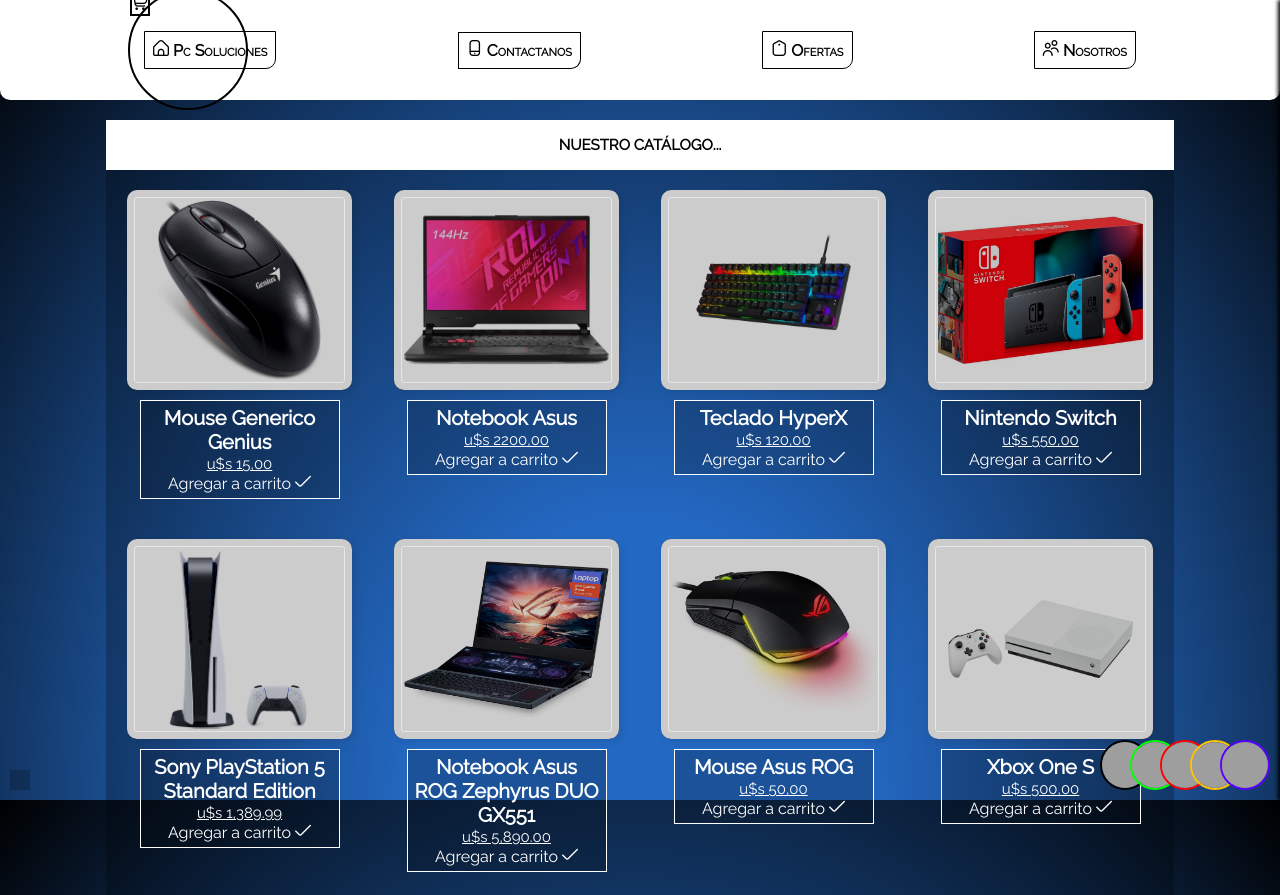
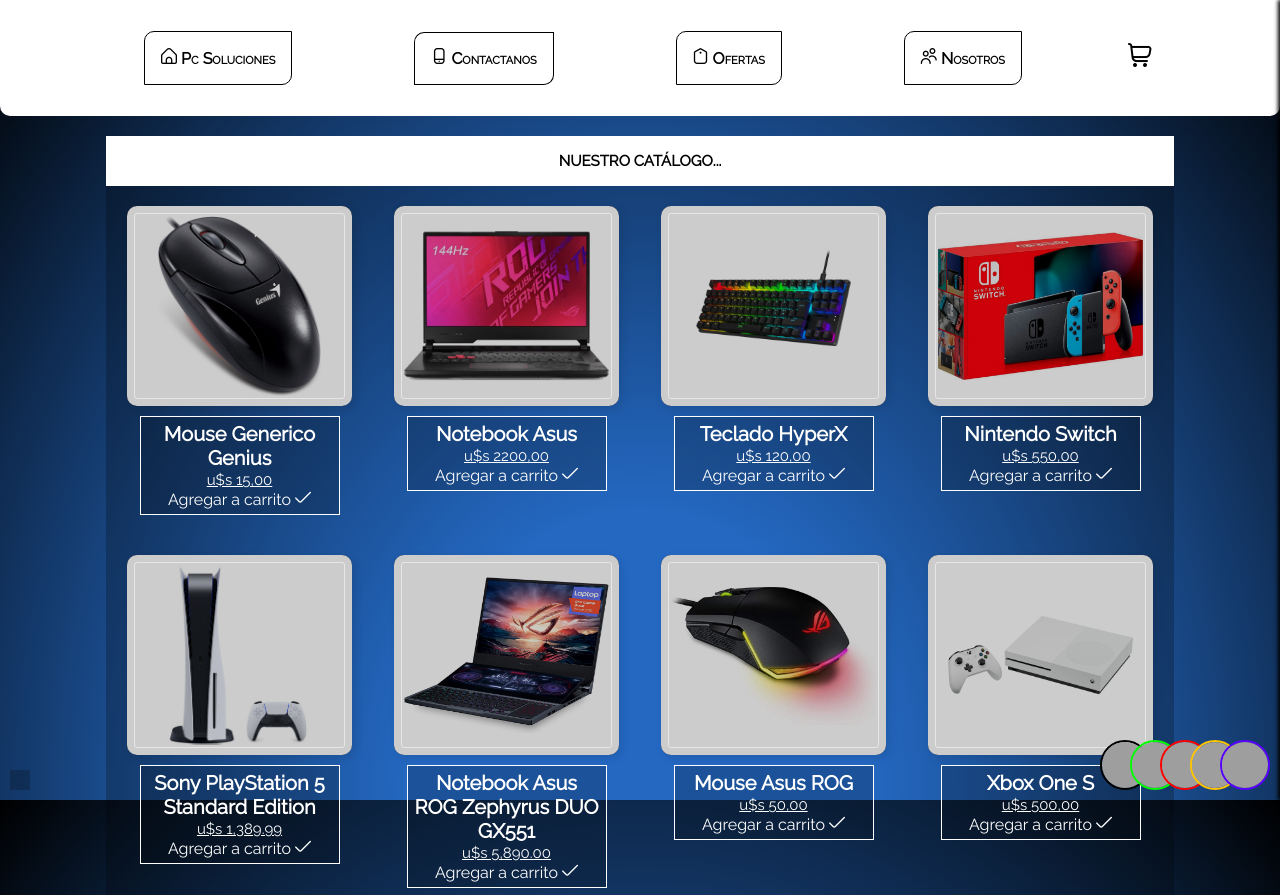
Before and after one commit to menuru/javascriptProyectoFinal, a plain HTML site: page pages/shop.html in a window 1280 px wide. Shown: the top 895 px of the page. Drawn offline with nearby package versions, Linux system fonts and the light colour scheme; some packages are replaced by stand-ins of ours; no server answers; grey boxes are pictures that could not be loaded; a script that the page names is missing.

Commit message:
Fixed cart icon

```diff
--- a/js/shop.js
+++ b/js/shop.js
@@ -42,7 +42,7 @@
 
       // console.log(precioTotal); // Para verificar que realmente esté funcionando la lógica de calcular el valor en pesos uruguayos
 
-      const venta = document.createElement("div");
+      var venta = document.createElement("div");
       venta.innerHTML = `<h5>Valor del dolar actualmente:</h5><p class='price'>UY $${precioVenta}</p>`;
 
       cotizacion.append(venta);
--- a/pages/shop.html
+++ b/pages/shop.html
@@ -19,13 +19,15 @@
 
     <header>
         <!-- Menus -->
-        <nav class="nav container">
+        <nav class="container">
             <a href="../index.html" class="menu">
                 <i class="fi-rr-home"></i> Pc Soluciones</a>
             <a id="whatsappButton"></div>
                 <a href="#" class="menu" id="btnOfertas"><i class="fi-rr-label"></i> Ofertas</a>
                 <a href="#" class="menu"><i class="fi-rr-users"></i> Nosotros</a>
-                <div class='cart-bg' id="cart-button"><i class="fi-rr-shopping-cart" id="cart-icon"></i></div>
+                <div class='cart-bg' id="cart-button">
+                    <i class="fi-rr-shopping-cart cart-icon"></i>
+                </div>
                 <div class="cart">
                     <h2 class="cart-title">Tu carrito</h2>
                     <div class="cart-content">
@@ -82,7 +84,7 @@
     <section id="avatars">
         <img src='https://unavatar.io/twitter/coder_house' />
         <img src='https://unavatar.io/twitter/menurux' />
-        <img src='https://unavatar.io/twitter/9zTeam' />
+        <img src='https://unavatar.io/twitter/coder_house' />
         <img src='https://unavatar.io/twitter/coder_house' />
         <img src='https://unavatar.io/twitter/coder_house' />
     </section>
--- a/styles/style.css
+++ b/styles/style.css
@@ -79,7 +79,7 @@
 }
 
 a.tienda:hover {
-    background-color: black;
+    background-color: rgb(89, 0, 255);
     color: white;
 }
 
@@ -132,7 +132,7 @@
     border-bottom-right-radius: 10px;
 }
 
-.nav {
+nav {
     display: flex;
     align-items: center;
     justify-content: space-between;
@@ -142,12 +142,13 @@
 
 .menu {
     border: 1px solid black;
-    padding: 0.5rem;
+    padding: 1rem;
     margin: 1rem;
     font-weight: 800;
     font-variant-caps: petite-caps;
     text-decoration: none;
     border-bottom-right-radius: 10px;
+    border-top-left-radius: 10px;
     font-variant-caps: petite-caps;
     transition-duration: 0.4s;
     user-select: none;
@@ -159,37 +160,22 @@
     color: white;
 }
 
+.cart-icon{
+    font-size: 1.5rem;
+}
 
-#cart-icon{
-    position: absolute;
-    border: 2px solid black;
-}
+
 
 #close-cart {
     position: absolute;
     top: 1rem;
     right: 0.8rem;
     font-size: 1rem;
-    color: var(-- text-color);
+    color: black;
     cursor: pointer;
 }
 
-.cart-bg {
-    position: fixed;
-    cursor: pointer;
-    width: 120px;
-    height: 120px;
-    border-radius: 100%;
-    border: 2px solid black;
-    transition-duration: 0.4s;
 
-}
-
-.cart-bg:hover {
-    background-color: #000000;
-    box-shadow: 0 12px 16px 0 rgba(0, 0, 0, 0.24), 0 17px 50px 0 rgba(0, 0, 0, 0.19);
-    color: white;
-}
 
 .section-title {
     font-variant-caps: all-petite-caps;
@@ -403,6 +389,7 @@
     font-weight: 500;
     cursor: pointer;
     border: 1px solid black;
+    transition: 0.5s;
 
 }
 
```
